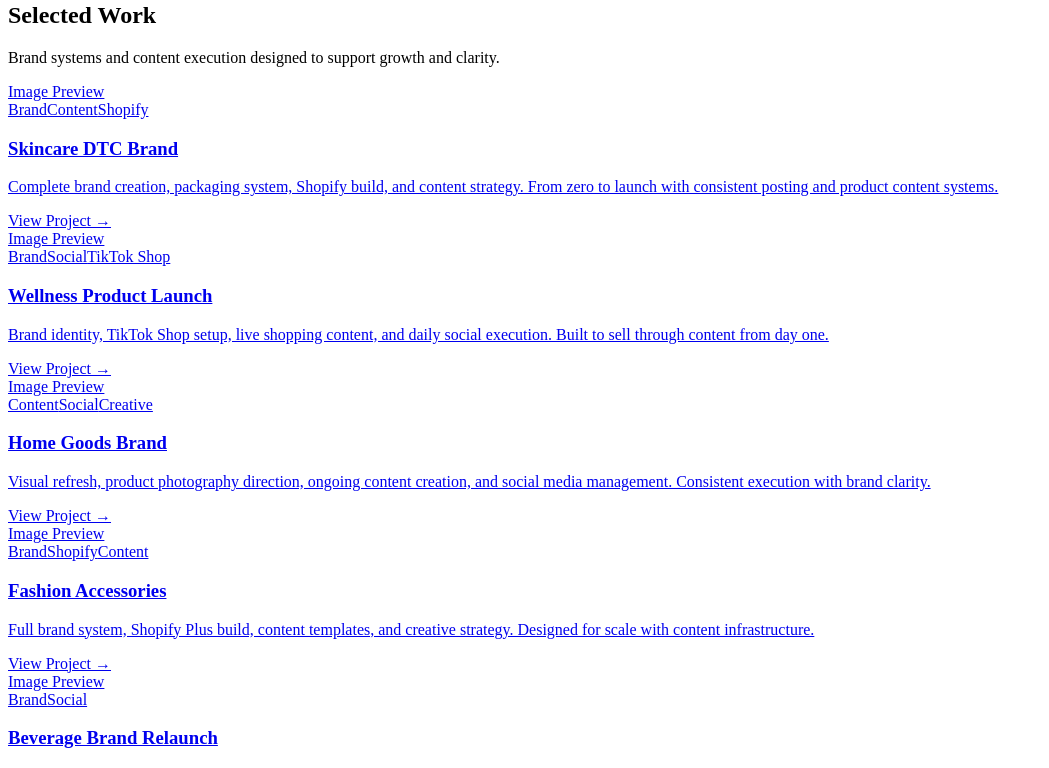
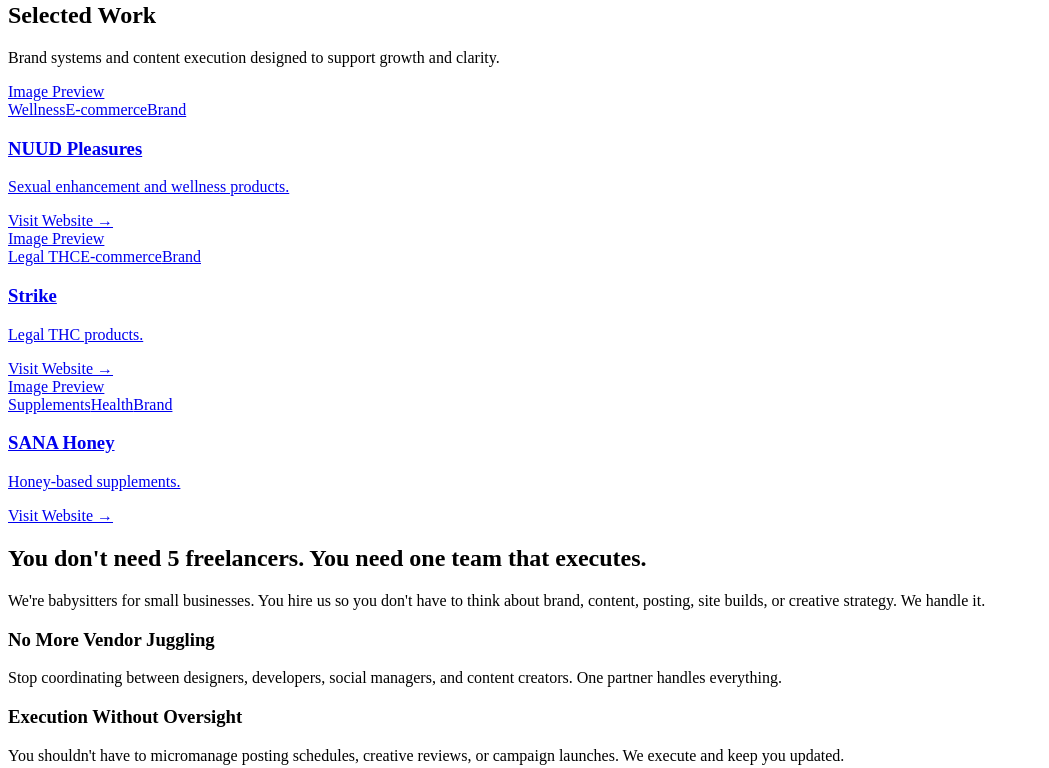
Before and after one commit to noelsajor/ascent-web-test, a React (Vite) app: page / in a window 1280 px wide. Shown: the part 1020-1788 px from the top of the page, without its empty margins (0-1049 px from the left). Built offline with nearby package versions, Linux system fonts and the light colour scheme; the HTML template or start-up script is replaced by a standard one.

Commit message:
Update portfolio items with new entries and links

```diff
--- a/src/components/Portfolio.jsx
+++ b/src/components/Portfolio.jsx
@@ -30,40 +30,25 @@
 
   const portfolioItems = [
     {
-      id: 'clean-skincare',
-      tags: ['Brand', 'Content', 'Shopify'],
-      title: 'Skincare DTC Brand',
-      description: 'Complete brand creation, packaging system, Shopify build, and content strategy. From zero to launch with consistent posting and product content systems.'
+      id: 'nuud-pleasures',
+      tags: ['Wellness', 'E-commerce', 'Brand'],
+      title: 'NUUD Pleasures',
+      description: 'Sexual enhancement and wellness products.',
+      url: 'https://nuudpleasures.com/'
     },
     {
-      id: 'wellness-launch',
-      tags: ['Brand', 'Social', 'TikTok Shop'],
-      title: 'Wellness Product Launch',
-      description: 'Brand identity, TikTok Shop setup, live shopping content, and daily social execution. Built to sell through content from day one.'
+      id: 'strike',
+      tags: ['Legal THC', 'E-commerce', 'Brand'],
+      title: 'Strike',
+      description: 'Legal THC products.',
+      url: 'https://strikebrands.co/'
     },
     {
-      id: 'home-goods',
-      tags: ['Content', 'Social', 'Creative'],
-      title: 'Home Goods Brand',
-      description: 'Visual refresh, product photography direction, ongoing content creation, and social media management. Consistent execution with brand clarity.'
-    },
-    {
-      id: 'fashion-accessories',
-      tags: ['Brand', 'Shopify', 'Content'],
-      title: 'Fashion Accessories',
-      description: 'Full brand system, Shopify Plus build, content templates, and creative strategy. Designed for scale with content infrastructure.'
-    },
-    {
-      id: 'beverage-relaunch',
-      tags: ['Brand', 'Social'],
-      title: 'Beverage Brand Relaunch',
-      description: 'Complete brand overhaul, packaging redesign, social content strategy, and daily execution across platforms. Premium positioning, consistent output.'
-    },
-    {
-      id: 'tech-accessories',
-      tags: ['TikTok Shop', 'Content', 'Social'],
-      title: 'Tech Accessories Launch',
-      description: 'TikTok Shop optimization, live shopping content creation, product demos, and ongoing social execution. Content built to convert.'
+      id: 'sana-honey',
+      tags: ['Supplements', 'Health', 'Brand'],
+      title: 'SANA Honey',
+      description: 'Honey-based supplements.',
+      url: 'https://www.sanahoney.com/'
     }
   ]
 
@@ -76,7 +61,7 @@
         </div>
         <div className="portfolio-grid">
           {portfolioItems.map(item => (
-            <a key={item.id} href={`#project-${item.id}`} className="portfolio-item reveal-item">
+            <a key={item.id} href={item.url} target="_blank" rel="noopener noreferrer" className="portfolio-item reveal-item">
               <div className="portfolio-image">Image Preview</div>
               <div className="portfolio-content">
                 <div className="portfolio-tags">
@@ -86,7 +71,7 @@
                 </div>
                 <h3>{item.title}</h3>
                 <p>{item.description}</p>
-                <span className="portfolio-link">View Project →</span>
+                <span className="portfolio-link">Visit Website →</span>
               </div>
             </a>
           ))}
```
